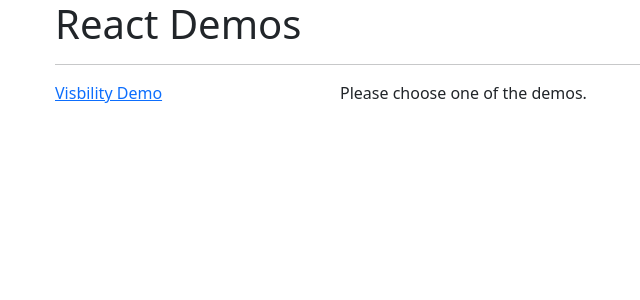
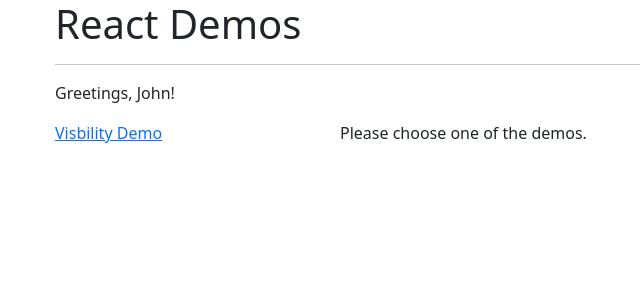
Before and after one commit to speedingplanet/react-ts-demos, a React (Vite) app: page / in a window 1280 px wide. Shown: the top 300 px of the page, without its empty margins (27-667 px from the left). Built offline with nearby package versions, Linux system fonts and the light colour scheme.

Commit message:
Initial Greeter component

```diff
--- a/src/App.tsx
+++ b/src/App.tsx
@@ -1,6 +1,16 @@
 import { BrowserRouter, Routes, Route, Link } from 'react-router';
 import VisibilityDemo from './visibility-tests/VisibilityDemo';
 import Home from './Home';
+import Greeter, { type Person } from './greeter/Greeter';
+
+let person: Person = {
+	firstName: 'John',
+	lastName: 'Paxton',
+	city: 'Nutley',
+	state: 'NJ',
+};
+
+let { firstName } = person;
 
 function App() {
 	return (
@@ -11,6 +21,8 @@ function App() {
 					<hr />
 				</div>
 			</header>
+			{/* <Greeter userName="John" /> */}
+			<Greeter userName={firstName} />
 			<BrowserRouter>
 				<div className="row">
 					<div className="col-3">
--- /dev/null
+++ b/src/greeter/Greeter.tsx
@@ -0,0 +1,35 @@
+// export default const Greeter = () => {
+// TODO: Can I pass in a user's name to render as part of the greeting?
+/*
+export default function Greeter({ userName }) {
+	return <p>Greetings, {userName}!</p>;
+}
+	*/
+
+export interface Person {
+	firstName: string;
+	lastName: string;
+	city: string;
+	state: string;
+}
+
+interface GreeterProps {
+	userName: string;
+	// Question mark indicates an optional param
+	// Same as
+	// user: Person | undefined
+	user?: Person;
+}
+/*
+// Using props object
+export default function Greeter(props: GreeterProps) {
+	return <p>Greetings, {props.userName}!</p>;
+}
+*/
+
+// Using destructured arguments
+export default function Greeter({ userName }: GreeterProps) {
+	return <p>Greetings, {userName}!</p>;
+}
+
+// export default Greeter;
```
Also changed, not shown: src/greeter/object-destructuring.ts (added, +21 -0 lines).
